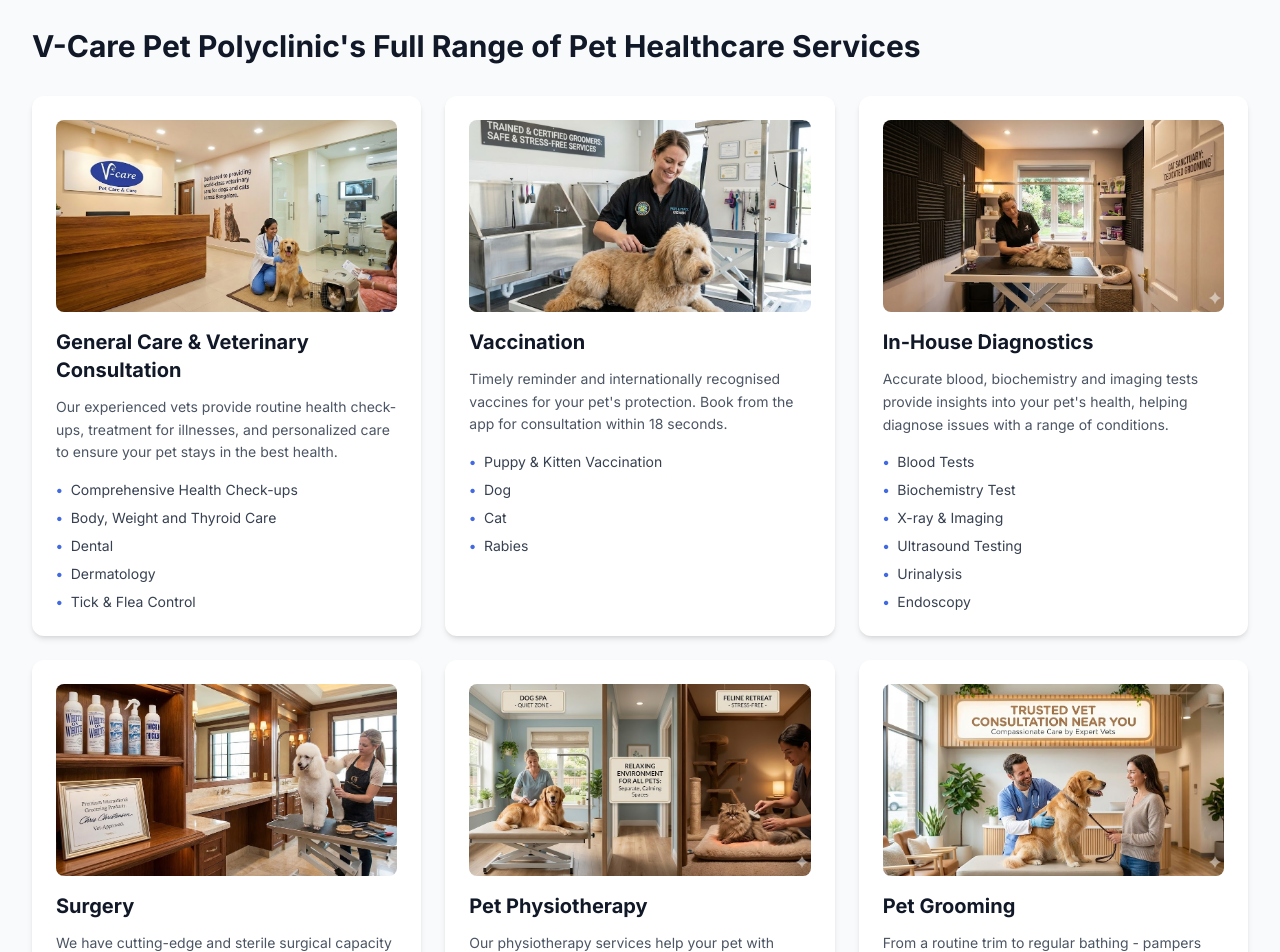
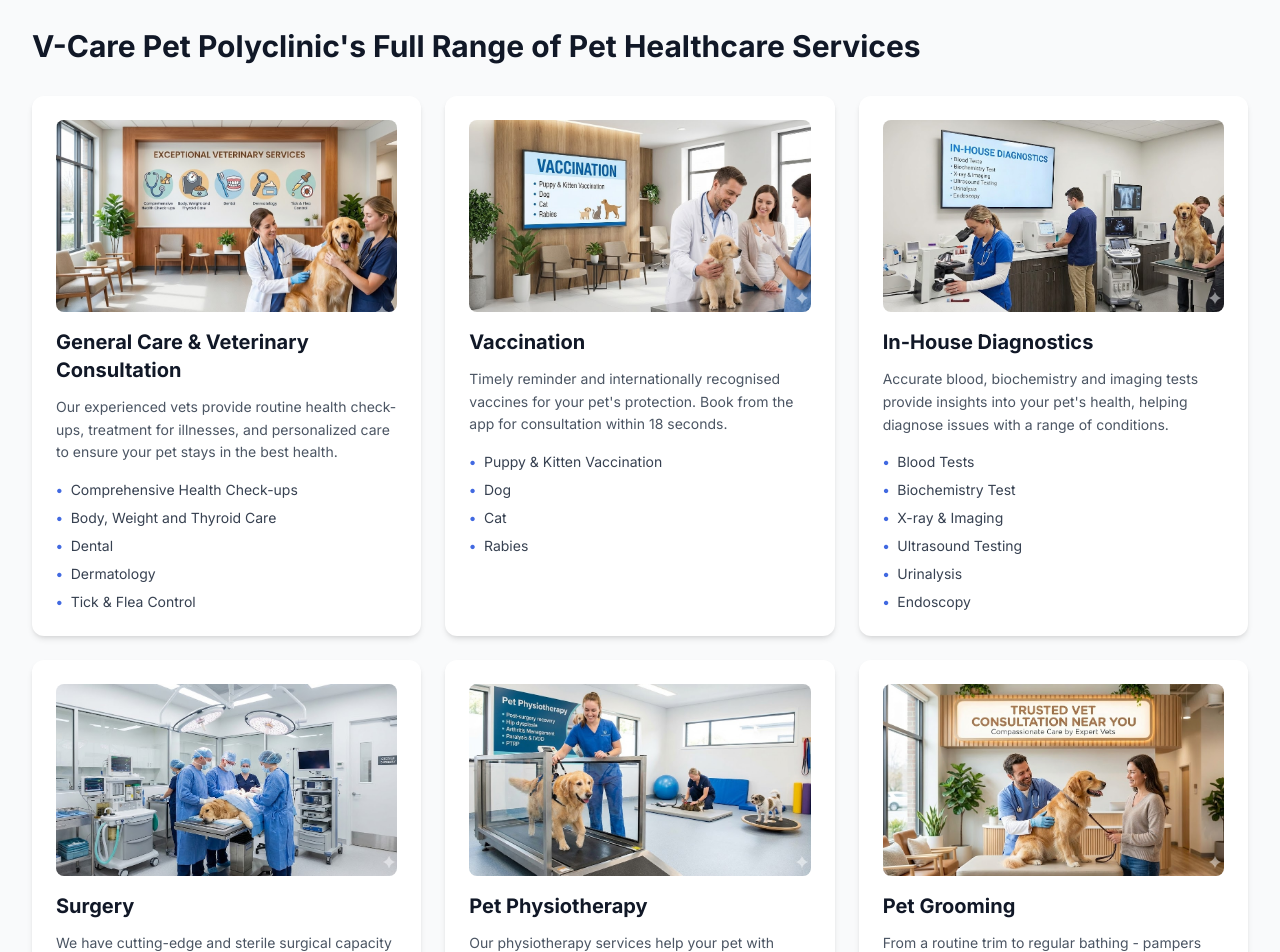
Before and after one commit to spbabuprofile-code/Petcare2, a React (Vite) app: page /services in a window 1280 px wide. Shown: the part 760-1712 px from the top of the page. Built offline with nearby package versions, Linux system fonts and the light colour scheme; no server answers.

Commit message:
Updated ServicesPage.tsx

```diff
--- a/src/pages/ServicesPage.tsx
+++ b/src/pages/ServicesPage.tsx
@@ -7,7 +7,7 @@ const services = [
     id: 1,
     title: 'General Care & Veterinary Consultation',
     description: 'Our experienced vets provide routine health check-ups, treatment for illnesses, and personalized care to ensure your pet stays in the best health.',
-    image: '/1.jpg',
+    image: '/14.jpg',
     link: '/services/consultation',
     features: [
       'Comprehensive Health Check-ups',
@@ -21,7 +21,7 @@ const services = [
     id: 2,
     title: 'Vaccination',
     description: 'Timely reminder and internationally recognised vaccines for your pet\'s protection. Book from the app for consultation within 18 seconds.',
-    image: '/3.jpg',
+    image: '/15.jpg',
     link: '/services/vaccination',
     features: [
       'Puppy & Kitten Vaccination',
@@ -34,7 +34,7 @@ const services = [
     id: 3,
     title: 'In-House Diagnostics',
     description: 'Accurate blood, biochemistry and imaging tests provide insights into your pet\'s health, helping diagnose issues with a range of conditions.',
-    image: '/4.jpg',
+    image: '/16.jpg',
     link: '/services/diagnostics',
     features: [
       'Blood Tests',
@@ -49,7 +49,7 @@ const services = [
     id: 4,
     title: 'Surgery',
     description: 'We have cutting-edge and sterile surgical capacity and technology. Our team of vets has the leading veterinary surgeons and veterinary support staff.',
-    image: '/5.jpg',
+    image: '/17.jpg',
     link: '/services/surgery',
     features: [
       'Elective Surgery',
@@ -64,7 +64,7 @@ const services = [
     id: 5,
     title: 'Pet Physiotherapy',
     description: 'Our physiotherapy services help your pet with mobility issues, helping them recover from surgery, injury or illness.',
-    image: '/6.jpg',
+    image: '/18.jpg',
     link: '/services/physiotherapy',
     features: [
       'Post-surgery recovery',
```
